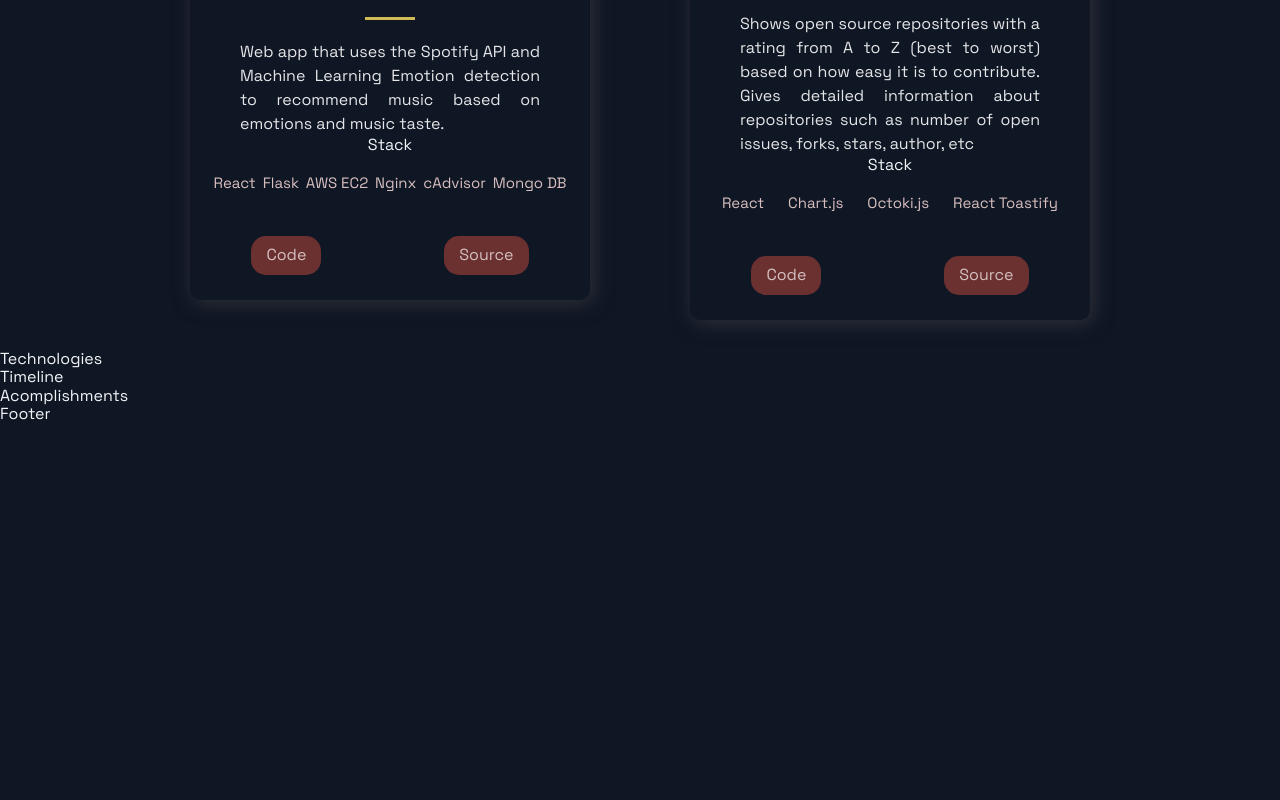
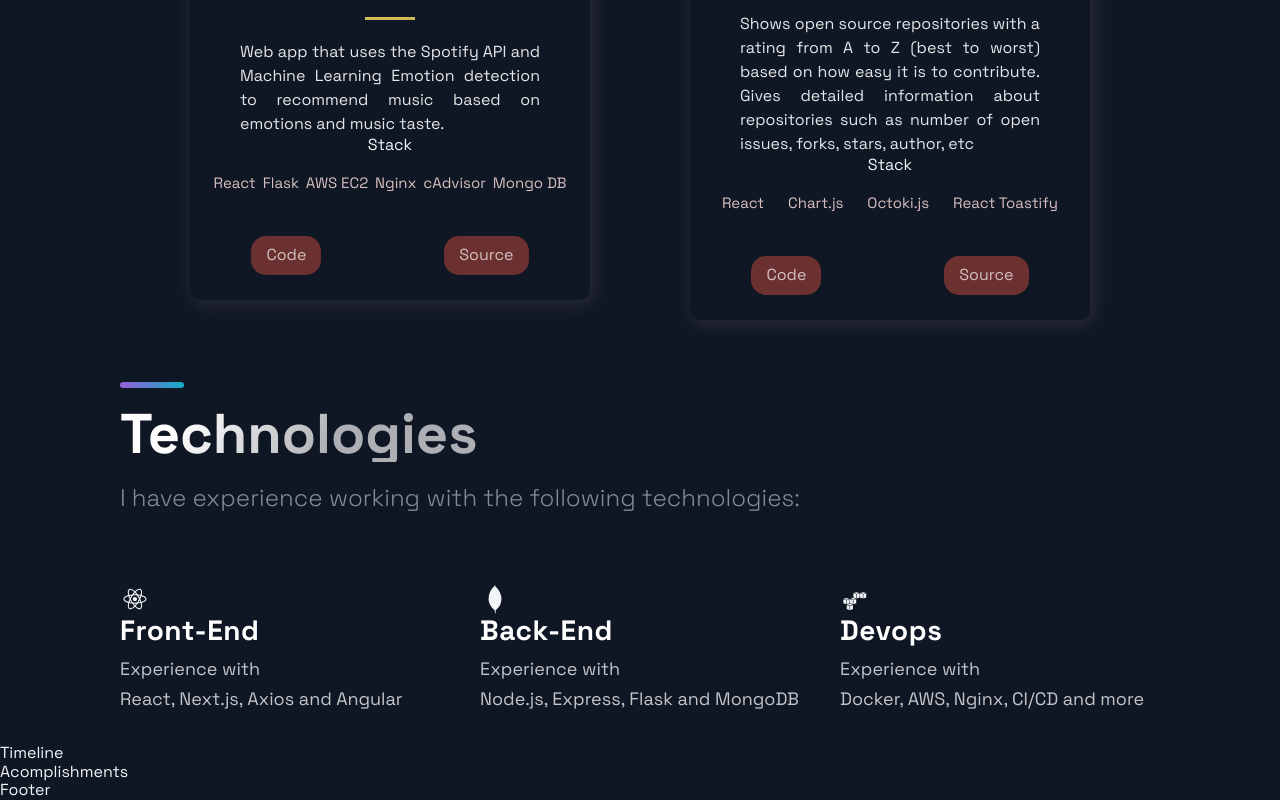
Before and after one commit to S4ND1X/GeorgeDev, a Next.js app: page / in a window 1280 px wide. Shown: the part 1104-1904 px from the top of the page. Before the commit the page ends 1528 px from the top, so only its background shows below. Built offline with nearby package versions, Linux system fonts and the light colour scheme.

Commit message:
feature technolgies I have used

```diff
--- a/src/components/Technologies/Technologies.js
+++ b/src/components/Technologies/Technologies.js
@@ -1,12 +1,69 @@
-import React from 'react';
-import { DiFirebase, DiReact, DiZend } from 'react-icons/di';
-import { Section, SectionDivider, SectionText, SectionTitle } from '../../styles/GlobalComponents';
-import { List, ListContainer, ListItem, ListParagraph, ListTitle } from './TechnologiesStyles';
+import React from "react";
+import {
+  DiAws,
+  DiDocker,
+  DiFirebase,
+  DiMongodb,
+  DiNginx,
+  DiNodejs,
+  DiReact,
+  DiZend,
+} from "react-icons/di";
+import {
+  Section,
+  SectionDivider,
+  SectionText,
+  SectionTitle,
+} from "../../styles/GlobalComponents";
+import {
+  List,
+  ListContainer,
+  ListItem,
+  ListParagraph,
+  ListTitle,
+} from "./TechnologiesStyles";
 
-const Technologies = () =>  (
-  <div>
-    Technologies
-  </div>
+const Technologies = () => (
+  <Section id="tech">
+    <SectionDivider />
+    <br />
+    <SectionTitle>Technologies</SectionTitle>
+    <SectionText>
+      I have experience working with the following technologies:
+    </SectionText>
+    <List>
+      <ListItem>
+        <DiReact size="3rem" />
+        <ListContainer>
+          <ListTitle>Front-End</ListTitle>
+          <ListParagraph>
+            Experience with <br />
+            React, Next.js, Axios and Angular
+          </ListParagraph>
+        </ListContainer>
+      </ListItem>
+      <ListItem>
+        <DiMongodb size="3rem" />
+        <ListContainer>
+          <ListTitle>Back-End</ListTitle>
+          <ListParagraph>
+            Experience with <br />
+            Node.js, Express, Flask and MongoDB
+          </ListParagraph>
+        </ListContainer>
+      </ListItem>
+      <ListItem>
+        <DiAws size="3rem" />
+        <ListContainer>
+          <ListTitle>Devops</ListTitle>
+          <ListParagraph>
+            Experience with <br />
+            Docker, AWS, Nginx, CI/CD and more
+          </ListParagraph>
+        </ListContainer>
+      </ListItem>
+    </List>
+  </Section>
 );
 
 export default Technologies;
```
Also changed, not shown: 1 other file (tests, documents, lock files or other folders).
